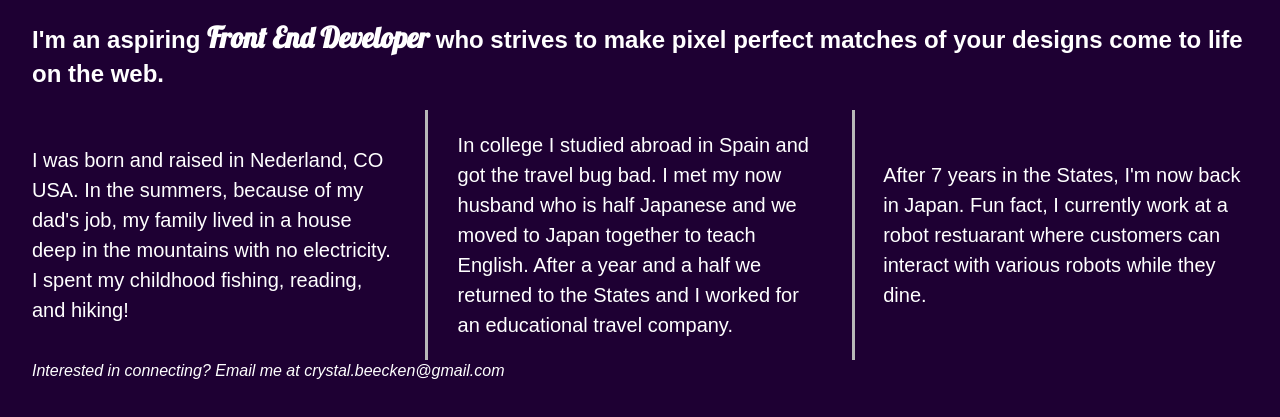
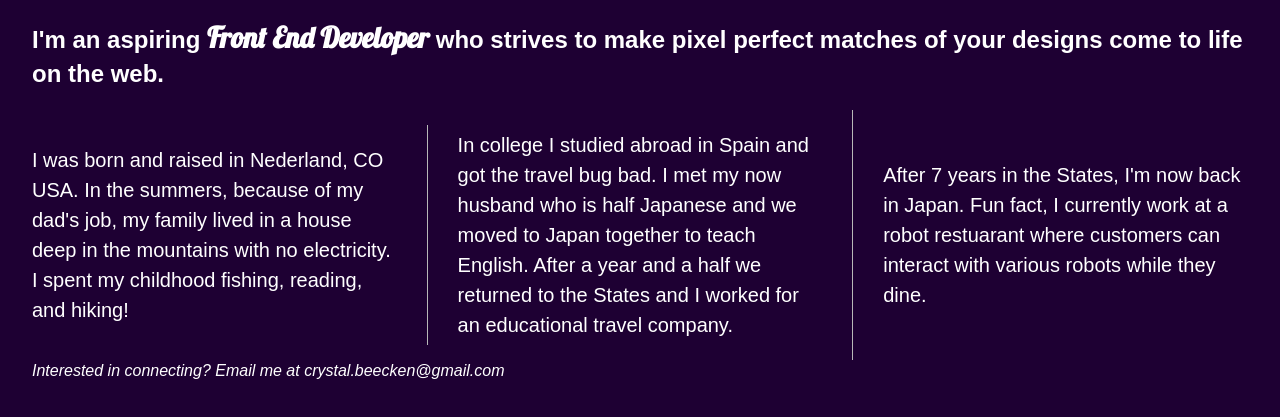
Before and after one commit to CrystalB-hub/divs-flexbox, a plain HTML site: page index.html in a window 1280 px wide. Shown: the part 123-540 px from the top of the page. Drawn offline with nearby package versions, Linux system fonts and the light colour scheme.

Commit message:
Updated padding and borders

```diff
--- a/css/main.css
+++ b/css/main.css
@@ -133,10 +133,9 @@ span {
 }
 
 
-.div-2 {
-    border-right: solid #B8B8B8;
-    border-left: solid #B8B8B8;
-    padding: 0em 1.5em;
+.div-1, .div-2 {
+    border-right: 1px solid #B8B8B8;
+    padding-right: 30px;
 }
 
 
```
